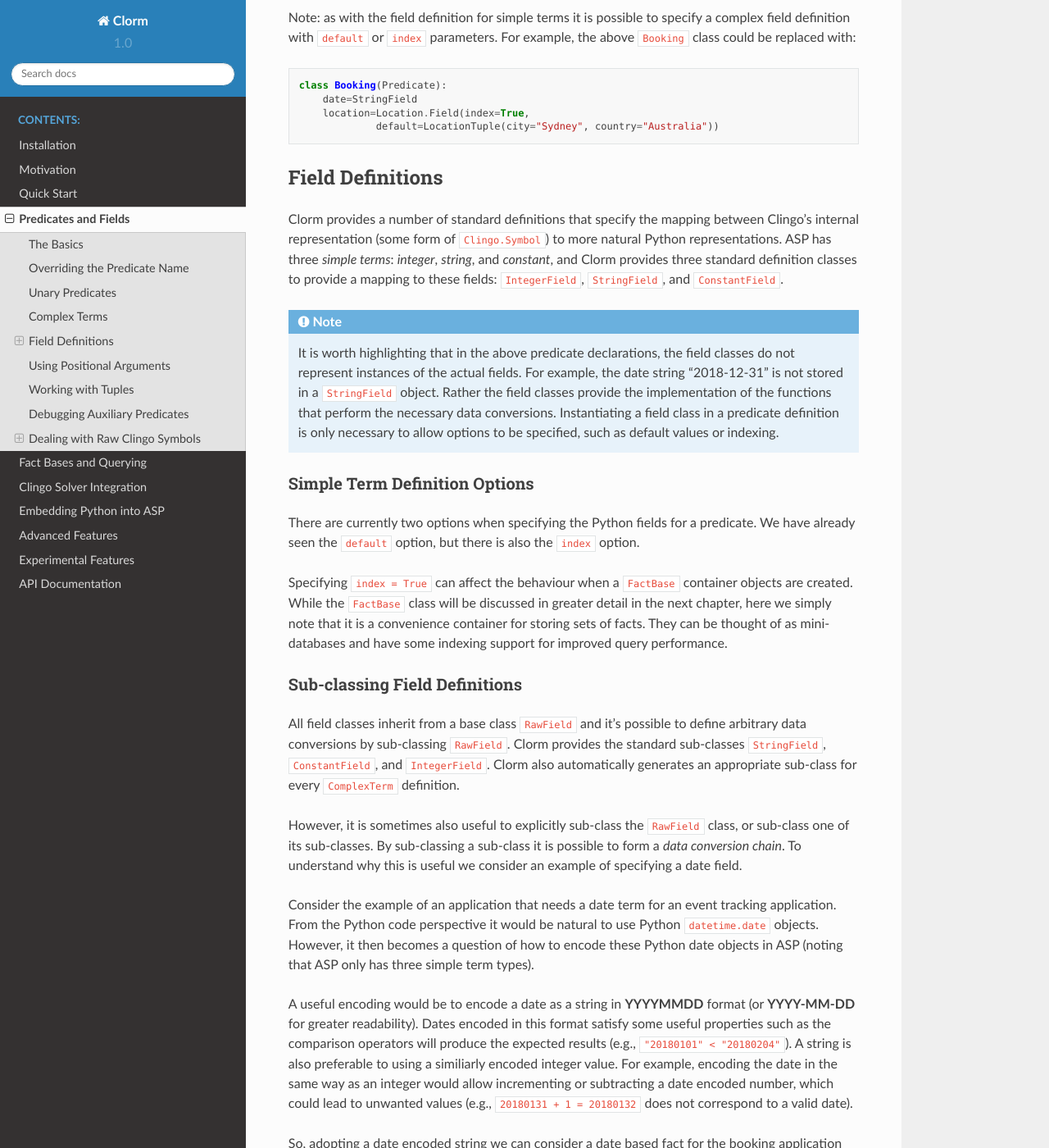
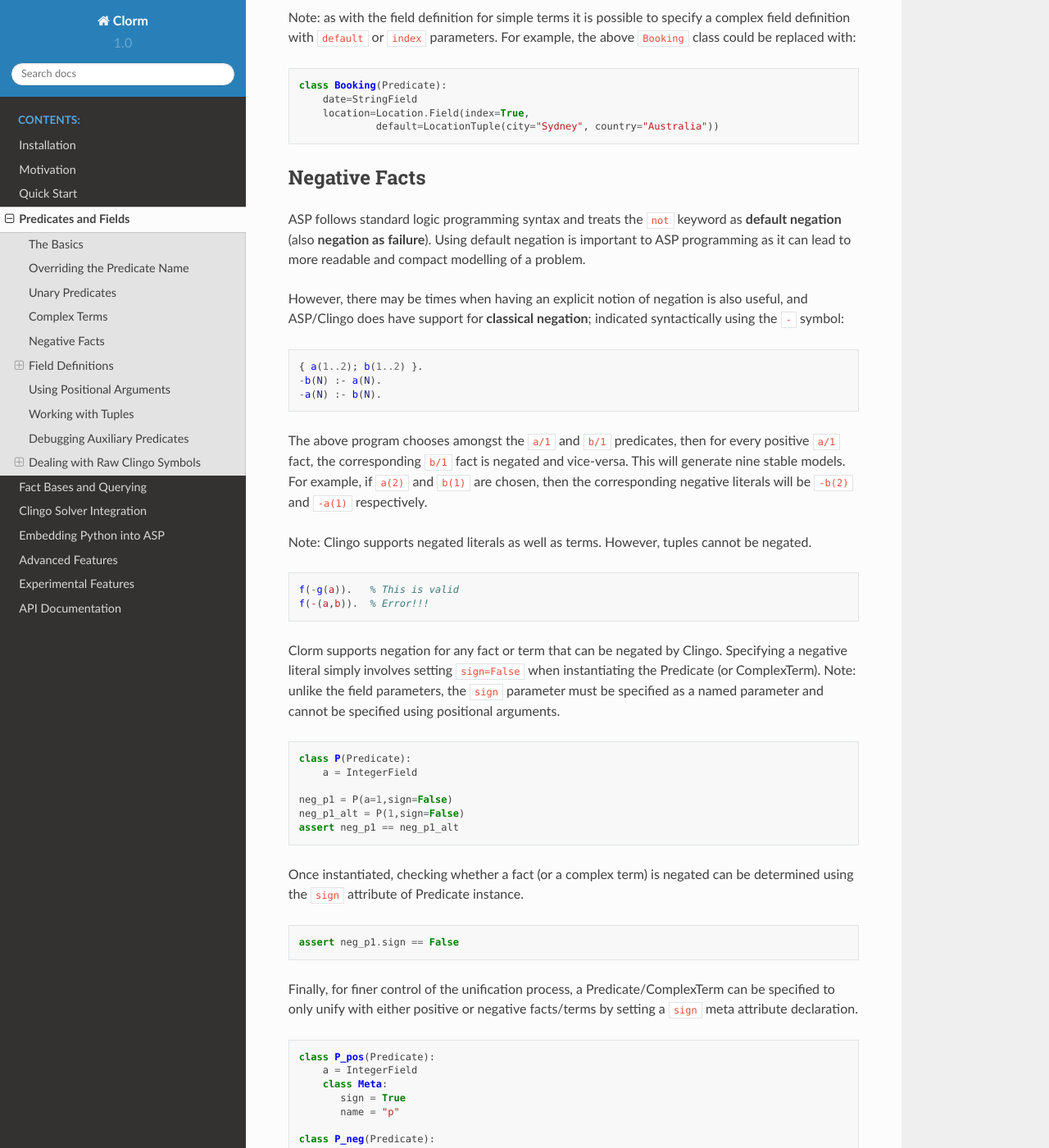
Before and after one commit to potassco/clorm, a Sphinx documentation site: the page built from docs/clorm/predicate.rst, in a window 1280 px wide and 1400 px high, scrolled down 4338 px. Shown: the whole window at 82% size. Built offline with Sphinx 7.4.7 and the Read the Docs theme 2.0.0, drawn with Linux system fonts in a browser that asks for light colours; some of the changed text lies outside the part shown.

Commit message:
Added some basic documentation for Clorm handling negative literals

```diff
--- a/docs/clorm/predicate.rst
+++ b/docs/clorm/predicate.rst
@@ -247,6 +247,90 @@
        location=Location.Field(index=True,
 		default=LocationTuple(city="Sydney", country="Australia"))
 
+
+Negative Facts
+--------------
+
+ASP follows standard logic programming syntax and treats the ``not`` keyword as
+**default negation** (also **negation as failure**). Using default negation is
+important to ASP programming as it can lead to more readable and compact
+modelling of a problem.
+
+However, there may be times when having an explicit notion of negation is also
+useful, and ASP/Clingo does have support for **classical negation**; indicated
+syntactically using the ``-`` symbol:
+
+.. code-block:: prolog
+
+    { a(1..2); b(1..2) }.
+    -b(N) :- a(N).
+    -a(N) :- b(N).
+
+The above program chooses amongst the ``a/1`` and ``b/1`` predicates, then for
+every positive ``a/1`` fact, the corresponding ``b/1`` fact is negated and
+vice-versa. This will generate nine stable models. For example, if ``a(2)`` and
+``b(1)`` are chosen, then the corresponding negative literals will be ``-b(2)``
+and ``-a(1)`` respectively.
+
+Note: Clingo supports negated literals as well as terms. However, tuples cannot be negated.
+
+.. code-block:: prolog
+
+   f(-g(a)).   % This is valid
+   f(-(a,b)).  % Error!!!
+
+Clorm supports negation for any fact or term that can be negated by
+Clingo. Specifying a negative literal simply involves setting ``sign=False``
+when instantiating the Predicate (or ComplexTerm). Note: unlike the field
+parameters, the ``sign`` parameter must be specified as a named parameter and
+cannot be specified using positional arguments.
+
+.. code-block:: python
+
+   class P(Predicate):
+       a = IntegerField
+
+   neg_p1 = P(a=1,sign=False)
+   neg_p1_alt = P(1,sign=False)
+   assert neg_p1 == neg_p1_alt
+
+Once instantiated, checking whether a fact (or a complex term) is negated can be
+determined using the ``sign`` attribute of Predicate instance.
+
+.. code-block:: python
+
+   assert neg_p1.sign == False
+
+Finally, for finer control of the unification process, a Predicate/ComplexTerm
+can be specified to only unify with either positive or negative facts/terms by
+setting a ``sign`` meta attribute declaration.
+
+.. code-block:: python
+
+   class P_pos(Predicate):
+       a = IntegerField
+       class Meta:
+          sign = True
+	  name = "p"
+
+   class P_neg(Predicate):
+       a = IntegerField
+       class Meta:
+          sign = False
+	  name = "p"
+
+   % Instatiating facts
+   pos_p = P_pos(1)                     % Ok
+   neg_p_fail = P_pos(1,sign=False)     % throws a ValueError
+
+   neg_p = P_neg(1)                     % Ok
+   pos_p_fail = P_neg(1,sign=False)     % throws a ValueError
+
+   % Unifying against raw Clingo positive and negative facts
+   raws = [Function("p",Number(1)), Function("p",Number(1),positive=False)]
+   fb = unify([P_pos,P_neg], raw)
+   assert fb.select(F_pos).get() == [pos_p]
+   assert fb.select(F_neg).get() == [neg_p]
 
 Field Definitions
 -----------------
```
Also changed, not shown: docs/clorm/factbase.rst (+18 -0 lines).
